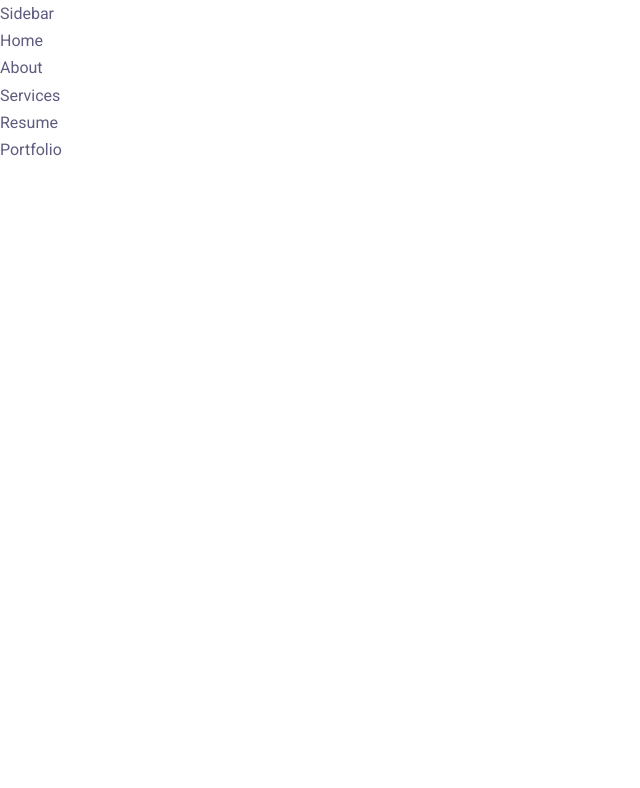
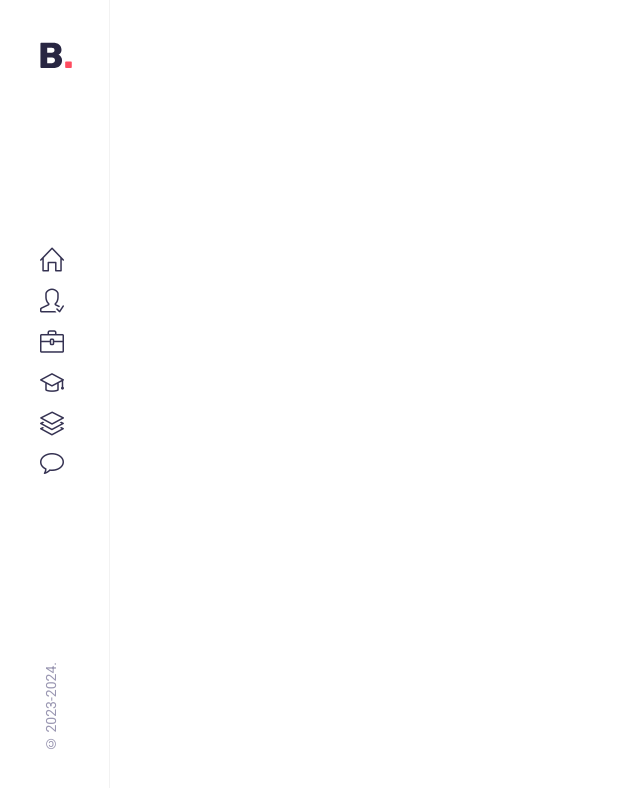
Before and after one commit to jadepeck/My-Profile, a React (Create React App) app: page / in a window 1280 px wide. Shown: the top 788 px of the page, without its empty margins (0-640 px from the left). Built offline with nearby package versions, Linux system fonts and the light colour scheme.

Commit message:
sidebar done

```diff
--- a/src/App.js
+++ b/src/App.js
@@ -12,11 +12,11 @@
     <>
     <Sidebar />
     <main className='main'>
-      <Home />
+      {/* <Home />
       <About />
       <Services />
       <Resume />
-      <Portfolio />
+      <Portfolio /> */}
     </main>
     </>
   )
--- a/src/compponents/sidebar/Sidebar.jsx
+++ b/src/compponents/sidebar/Sidebar.jsx
@@ -1,9 +1,61 @@
 import React from 'react';
 import "./sidebar.css";
+import Logo from "../../assets/logo.svg"
 
 const Sidebar = () => {
   return (
-    <div>Sidebar</div>
+    <aside className='aside'>
+      <a href="#home" className="nav__logo">
+        <img src={Logo} alt="" />
+      </a>
+
+      <nav className="nav">
+        <div className="nav__menu">
+          <ul className="nav__list">
+            <li className="nav__item">
+              <a href="#home" className="nav__link">
+              <i className="icon-home"></i>
+              </a>
+            </li>
+
+            <li className="nav__item">
+              <a href="#about" className="nav__link">
+                <i className="icon-user-following"></i>
+              </a>
+            </li>
+
+            <li className="nav__item">
+              <a href="#services" className="nav__link">
+                <i className="icon-briefcase"></i>
+              </a>
+            </li>
+
+            <li className="nav__item">
+              <a href="#resume" className="nav__link">
+                <i className="icon-graduation"></i>
+              </a>
+            </li>
+
+            <li className="nav__item">
+              <a href="#portfolio" className="nav__link">
+                <i className="icon-layers"></i>
+              </a>
+            </li>
+
+            <li className="nav__item">
+              <a href="#contact" className="nav__link">
+                <i className="icon-bubble"></i>
+              </a>
+            </li>
+
+          </ul>
+        </div>
+      </nav>
+
+      <div className="nav__footer">
+        <span className="copyright">&copy; 2023-2024.</span>
+      </div>
+    </aside>
   )
 }
 
--- a/src/compponents/sidebar/sidebar.css
+++ b/src/compponents/sidebar/sidebar.css
@@ -0,0 +1,33 @@
+.aside {
+  position: fixed;
+  left: 0;
+  top: 0;
+  background: var(--body-color);
+  border-right: 1px solid rgba(0, 0, 0, 0.05);
+  padding: 2.5rem;
+  width: 110px;
+  min-height: 100vh;
+  flex-direction: column;
+  justify-content: space-between;
+  z-index: 10;
+  display: flex;
+}
+
+.nav__list {
+  display: flex;
+  flex-direction: column;
+  row-gap: 1;
+}
+
+.nav__link {
+  font-size: 1.5rem;
+  color: var(--title-color);
+  font-weight: var(--font-bold);
+}
+
+.copyright {
+  color: hsl(245, 15%, 65%);
+  font-size: var(--small-font-size);
+  transform: rotate(-180deg);
+  writing-mode: vertical-rl;
+}
```
